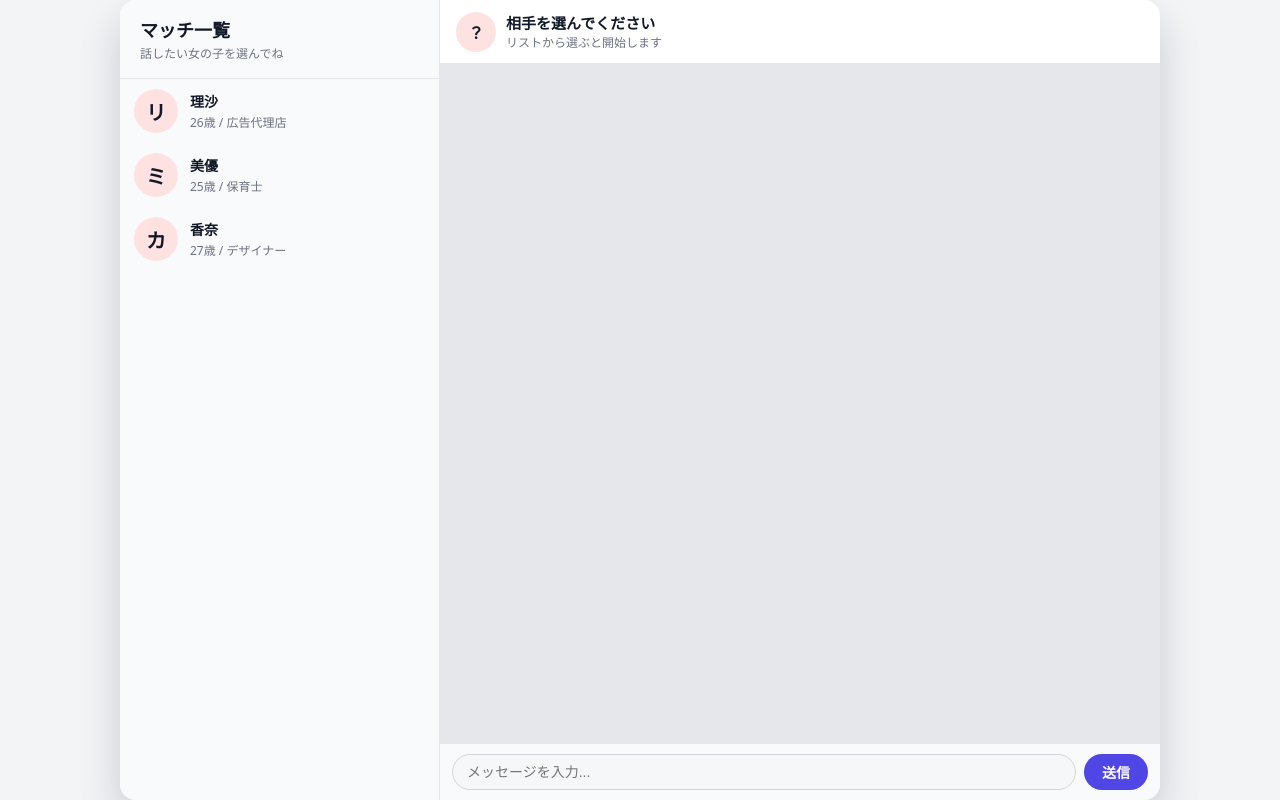
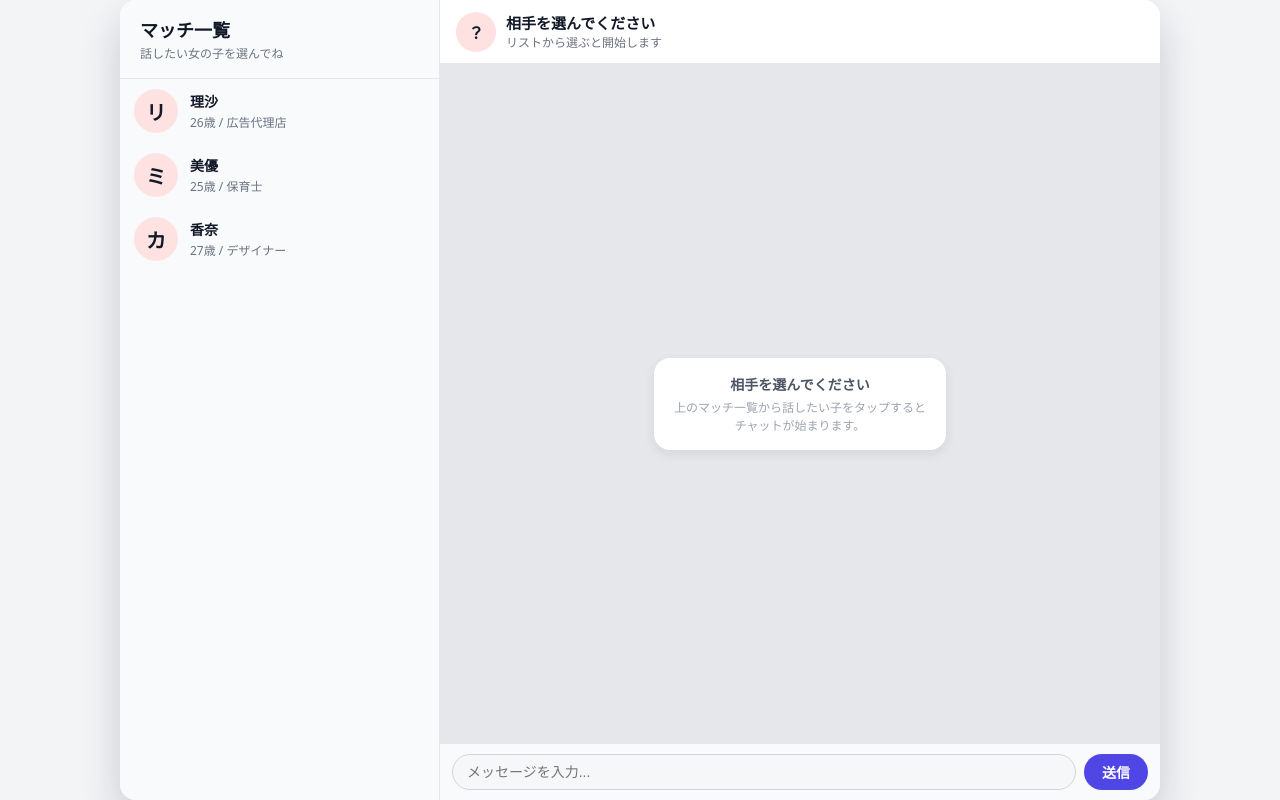
Before and after one commit to rc8hk4wp4r-bot/Love-level, a plain HTML site: page chat.html in a window 1280 px wide. Drawn offline with Linux system fonts and the light colour scheme.

Commit message:
Update chat.html

```diff
--- a/chat.html
+++ b/chat.html
@@ -28,7 +28,7 @@
     .app {
       width: 100%;
       max-width: 1040px;
-      height: 100%;          /* ← 100vh ではなく、画面高さに追従 */
+      height: 100%;
       margin: 0 auto;
       background: #ffffff;
       border-radius: 16px;
@@ -218,13 +218,11 @@
       color: #ffffff;
     }
 
-    /* -------------------------- */
     /* ▼ スマホ向けレイアウト調整 ▼ */
-    /* -------------------------- */
     @media (max-width: 768px) {
       .app {
         max-width: 100%;
-        height: 100%;      /* 100vh だと拡大時に切れるので 100% に */
+        height: 100%;
         border-radius: 0;
         box-shadow: none;
         flex-direction: column;      /* 上：マッチ一覧 / 下：チャット */
@@ -232,13 +230,13 @@
 
       .sidebar {
         width: 100%;
-        flex: 0 0 180px;             /* 高さ 180px に固定して、重ならないようにする */
+        flex: 0 0 180px;             /* 高さ 180px 固定 */
         border-right: none;
         border-bottom: 1px solid #e5e7eb;
       }
 
       .character-list {
-        max-height: calc(180px - 56px); /* 180 - header(だいたい) でリスト部分だけスクロール */
+        max-height: calc(180px - 56px); /* header分を引いた高さだけスクロール */
         overflow-y: auto;
       }
 
@@ -285,9 +283,7 @@
   </div>
 
   <script>
-    /* --------------------- */
-    /* ▼ キャラデータ ▼ */
-    /* --------------------- */
+    /* ▼ キャラデータ */
     const characters = [
       { id: "lisa", name: "理沙", initials: "リ", desc: "26歳 / 広告代理店", headerSub: "カフェ好き女子" },
       { id: "miyu", name: "美優", initials: "ミ", desc: "25歳 / 保育士", headerSub: "ふわふわ系" },
@@ -311,9 +307,7 @@
     const messageInputEl = document.getElementById("messageInput");
     const sendButtonEl = document.getElementById("sendButton");
 
-    /* --------------------- */
-    /* ▼ キャラ一覧生成 ▼ */
-    /* --------------------- */
+    /* ▼ キャラ一覧生成 */
     function renderCharacterList() {
       characterListEl.innerHTML = "";
       characters.forEach(c => {
@@ -335,8 +329,7 @@
       });
     }
 
-    /* --------------------- */
-    /* ▼ キャラを選択 ▼ */
+    /* ▼ キャラを選択 */
     function selectCharacter(id) {
       currentCharacterId = id;
       const c = characters.find(x => x.id === id);
@@ -352,10 +345,40 @@
       renderChat();
     }
 
-    /* --------------------- */
-    /* ▼ チャット表示 ▼ */
+    /* ▼ チャット表示 */
     function renderChat() {
       chatBodyEl.innerHTML = "";
+
+      // まだ誰も選ばれていないときは案内カードだけ表示
+      if (!currentCharacterId) {
+        const wrapper = document.createElement("div");
+        wrapper.style.height = "100%";
+        wrapper.style.display = "flex";
+        wrapper.style.alignItems = "center";
+        wrapper.style.justifyContent = "center";
+
+        const card = document.createElement("div");
+        card.style.background = "#ffffff";
+        card.style.borderRadius = "16px";
+        card.style.padding = "16px 20px";
+        card.style.boxShadow = "0 4px 12px rgba(15,23,42,0.08)";
+        card.style.maxWidth = "320px";
+        card.style.textAlign = "center";
+        card.style.fontSize = "14px";
+        card.style.color = "#4b5563";
+
+        card.innerHTML = `
+          <div style="font-weight:600; margin-bottom:4px;">相手を選んでください</div>
+          <div style="font-size:12px; color:#9ca3af;">
+            上のマッチ一覧から話したい子をタップすると<br>チャットが始まります。
+          </div>
+        `;
+
+        wrapper.appendChild(card);
+        chatBodyEl.appendChild(wrapper);
+        return;
+      }
+
       const logs = histories[currentCharacterId] || [];
 
       logs.forEach(msg => {
@@ -373,8 +396,7 @@
       chatBodyEl.scrollTop = chatBodyEl.scrollHeight;
     }
 
-    /* --------------------- */
-    /* ▼ 送信処理 ▼ */
+    /* ▼ 送信処理 */
     function handleSend() {
       const text = messageInputEl.value.trim();
       if (!text || !currentCharacterId) return;
@@ -396,8 +418,9 @@
       if (e.key === "Enter") handleSend();
     };
 
-    /* 初期表示：リストだけ出しておく */
+    /* ▼ 初期表示：リスト＋案内だけ */
     renderCharacterList();
+    renderChat();
   </script>
 
 </body>
```
